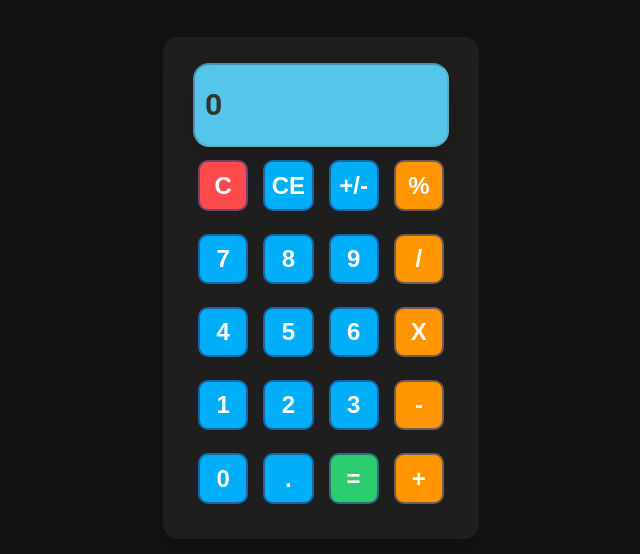
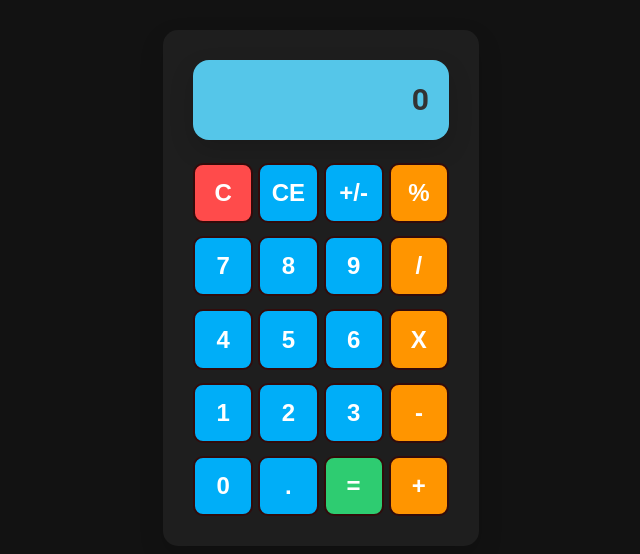
Before and after one commit to lilianlacerda/lily-calculator, a React (Create React App) app: page / in a window 1280 px wide. Shown: the part 112-666 px from the top of the page, without its empty margins (319-959 px from the left). Built offline with nearby package versions, Linux system fonts and the light colour scheme; the HTML template or start-up script is replaced by a standard one.

Commit message:
mod: correção de estilização

```diff
--- a/src/components/Button/styles.js
+++ b/src/components/Button/styles.js
@@ -3,7 +3,6 @@ import styled from "styled-components";
 export const ButtonContainer = styled.button`
     flex: 1;
     aspect-ratio: 1/1;
-    margin: 5px;
     border-radius: 10px;
     cursor: pointer;
 
@@ -11,11 +10,11 @@ export const ButtonContainer = styled.button`
         if(props.label === 'C') return '#FF4B4B';
         if(props.label === '=') return '#2ECC71';
         if(['/', 'X', '-', '+', '%'].includes(props.label)) return '#FF9500';
-        return '#00aef8ff';
+        return '#00aef8';
     }};
 
-    border: 2px solid #29407ea8;
-    color: #ffffffff;
+    border: 2px solid #310b0bff;
+    color: #ffffff;
     font-size: 24px;
     font-weight: 700;
 
--- a/src/components/Input/styles.js
+++ b/src/components/Input/styles.js
@@ -2,13 +2,9 @@ import styled from "styled-components";
 
 export const InputContainer = styled.div`
     width: 100%;
-    height: 75px;
-
+    margin-bottom: 10px;
     display: flex;
     align-items: center;
-    justify-content: flex-end;
-
-    font-size: 24px;
 
     input{
         background-color: #55c6e9ff;
@@ -17,13 +13,13 @@ export const InputContainer = styled.div`
         font-family: 'Roboto';
         width: 100%;
         height: 80px;
+        border: none;
         border-radius: 16px;
         box-shadow: 0px 10px 25px rgba(0,0,0,0.15);
-        display: flex;
-        flex-direction: column;
-        align-items: flex-end;
-        padding: 0 10px;
+        text-align: right;
+        padding: 0 20px;
         font-size: 30px;
+        box-sizing: border-box;
     }
 
 `
```
Also changed, not shown: 1 other file (tests, documents, lock files or other folders).
